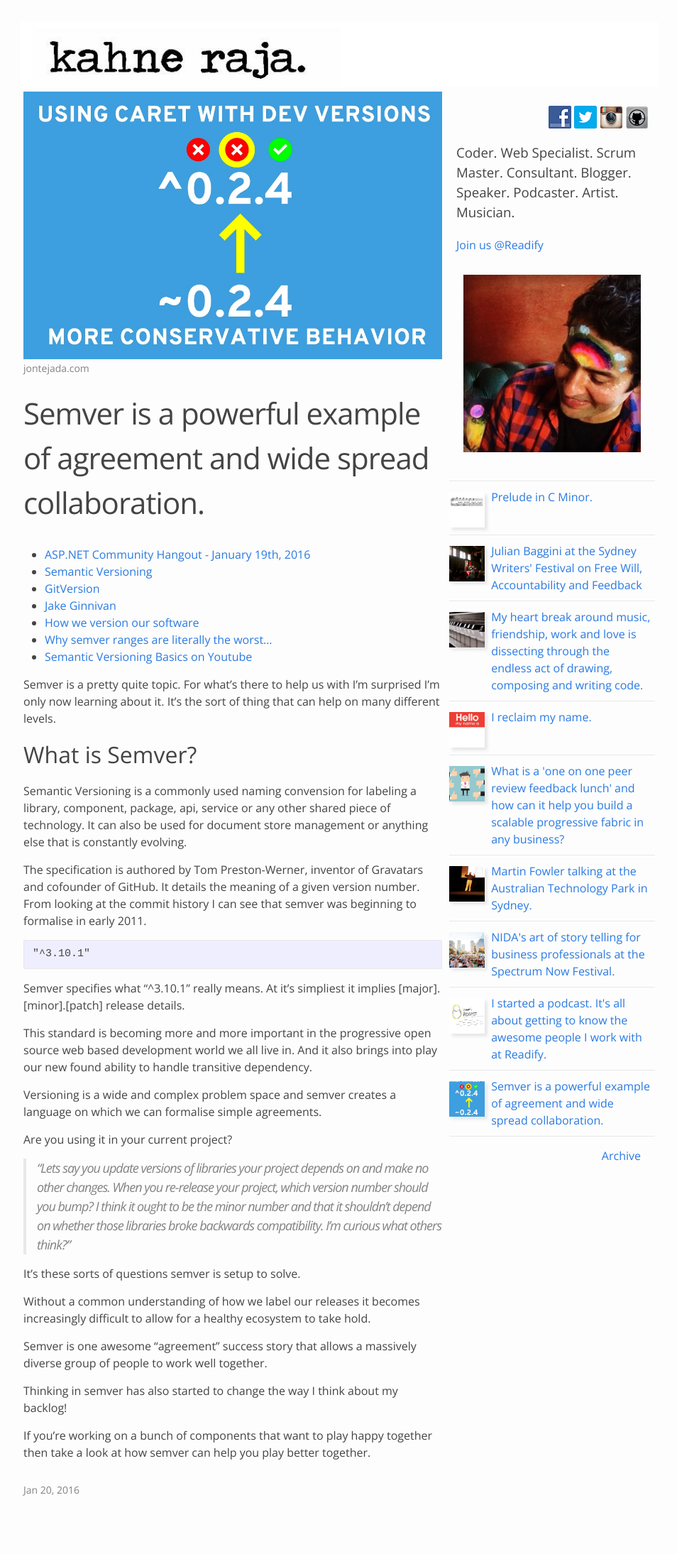
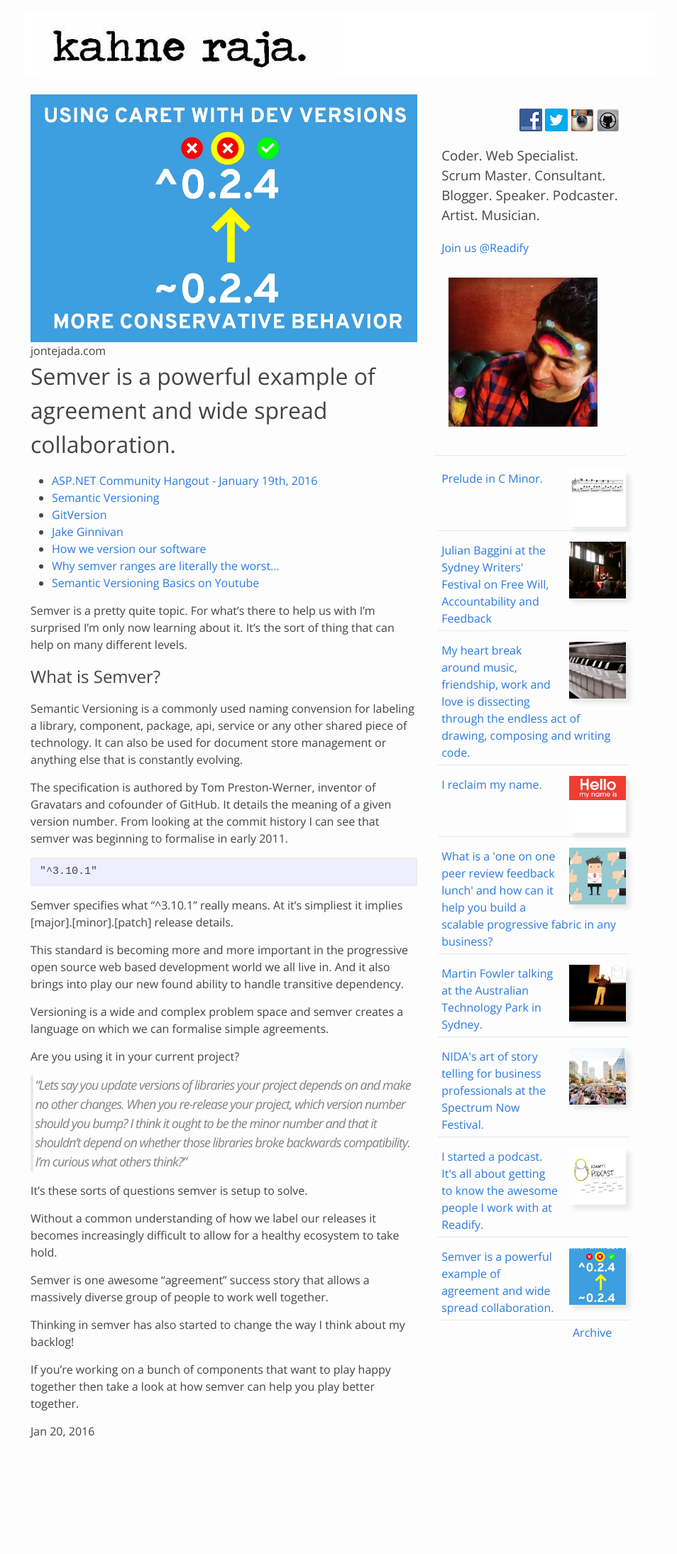
Before and after one commit to dblock/kahneraja.github.io, a Jekyll site: the page built from _posts/2016-01-20-semver-is-a-powerful-example-of-technology-agreement-and-wide-spread-collaboration.md, in a window 1280 px wide. Shown: the whole page at 71% size, without its empty margins (162-1116 px from the left). Built offline with Jekyll 4.4.1, drawn with Linux system fonts in a browser that asks for light colours; comment, search, counter and statistics services are not loaded; after the commit the page ends 2068 px from its top, so only the background shows below that.

Commit message:
responsive update.

```diff
--- /dev/null
+++ b/_includes/grid-profile.html
@@ -0,0 +1,17 @@
+<div class="grid-profile">
+	<div class="social-media">
+		<a href="http://www.facebook.com/kahne.raja" target="_blank"><img src="{{ site.baseurl }}/assets/global/facebook.png" alt=""></a>
+		<a href="http://www.twitter.com/kahneraja" target="_blank"><img src="{{ site.baseurl }}/assets/global/twitter.png" alt=""></a>
+		<a href="http://www.instagram.com/kahneraja" target="_blank"><img src="{{ site.baseurl }}/assets/global/instagram.png" alt=""></a>
+		<a href="http://www.github.com/kahneraja" target="_blank"><img src="{{ site.baseurl }}/assets/global/github.png" alt=""></a>
+	</div>
+	<div class="greeting">
+		<h3>Coder. Web Specialist. Scrum Master. Consultant. Blogger. Speaker. Podcaster. Artist. Musician.</h3>
+	</div>
+	<div>
+		<a href="https://join.readify.net?source=kahneraja.com" target="_blank">Join us @Readify</a>
+	</div>
+	<div>
+		<img class="profile" src="{{ site.baseurl }}/assets/global/profile.jpg" alt="" class="src">
+	</div>
+</div>
--- /dev/null
+++ b/_includes/grid-tail.html
@@ -0,0 +1,15 @@
+{% for post in site.posts limit:10 %}
+	{% if post.secret != true %}
+		<div class="headline">
+			<div class="thumbnail">
+				<a href="{{ post.url | prepend: site.baseurl }}">
+					<img src="{{ site.baseurl }}/assets/post/thumbnail/{{ post.feature }}" alt="{{ post.title }}"></a>
+			</div>
+			<div class="story-line">
+				<span>
+					<a href="{{ post.url | prepend: site.baseurl }}">{{ post.title }}</a>
+				</span>
+			</div>
+		</div>
+  	{% endif %}
+{% endfor %}
--- /dev/null
+++ b/_includes/grid-top.html
@@ -0,0 +1,3 @@
+<div class="grid grid-top">
+    <a href="{{ site.baseurl }}/"><img src="{{ site.baseurl }}/assets/global/kahneraja.jpg" alt=""></a>
+</div>
--- a/_layouts/default.html
+++ b/_layouts/default.html
@@ -4,13 +4,19 @@
   {% include head.html %}
 
   <body>
-
-    {% include header.html %}
-
-    <div class="outer-panel"><div class="left-panel">{{ content }}</div><div class="right-panel">{% include right.html %}</div></div>
-
-    {% include footer.html %}
-
+		<div class="grid grid-set">
+			{% include grid-top.html %}
+			<div class="grid grid-bottom">
+				<div class="grid grid-main">
+					{{content}}
+				</div>
+				<div class="grid grid-tail">
+					{% include grid-profile.html %}
+					{% include grid-tail.html %}
+					<div class="archive"><a href="/archive">Archive</a></div>
+				</div>
+			</div>
+		</div>
   </body>
 
 </html>
--- a/_layouts/post.html
+++ b/_layouts/post.html
@@ -1,7 +1,7 @@
 ---
 layout: default
 ---
-<article class="post" itemscope itemtype="http://schema.org/BlogPosting">
+<div class="post" itemscope itemtype="http://schema.org/BlogPosting">
 
   <header class="post-header">
   	{% if page.feature %}
@@ -45,4 +45,4 @@
   </script>
   <noscript>Please enable JavaScript to view the <a href="https://disqus.com/?ref_noscript" rel="nofollow">comments powered by Disqus.</a></noscript>
 
-</article>
+</div>
--- /dev/null
+++ b/_sass/_body.scss
@@ -0,0 +1,163 @@
+/**
+ * Reset some basic elements
+ */
+body, h1, h2, h3, h4, h5, h6,
+p, blockquote, pre, hr,
+dl, dd, ol, ul, figure {
+    margin: 0;
+    padding: 0;
+}
+
+
+
+/**
+ * Basic styling
+ */
+body {
+    font: $base-font-weight #{$base-font-size}/#{$base-line-height} $base-font-family;
+    color: $text-color;
+    background-color: $background-color;
+    -webkit-text-size-adjust: 100%;
+    -webkit-font-feature-settings: "kern" 1;
+    -moz-font-feature-settings: "kern" 1;
+    -o-font-feature-settings: "kern" 1;
+    font-feature-settings: "kern" 1;
+    font-kerning: normal;
+}
+
+
+
+/**
+ * Set `margin-bottom` to maintain vertical rhythm
+ */
+h1, h2, h3, h4, h5, h6,
+p, blockquote, pre,
+ul, ol, dl, figure,
+%vertical-rhythm {
+    margin-bottom: $white-gap * 3;
+}
+
+
+
+/**
+ * Images
+ */
+img {
+    max-width: 100%;
+    vertical-align: middle;
+}
+
+
+
+/**
+ * Figures
+ */
+figure > img {
+    display: block;
+}
+
+figcaption {
+    font-size: $small-font-size;
+}
+
+
+
+/**
+ * Lists
+ */
+ul, ol {
+    margin-left: $white-gap * 6;
+}
+
+li {
+    > ul,
+    > ol {
+         margin-bottom: 0;
+    }
+}
+
+
+
+/**
+ * Headings
+ */
+h1, h2, h3, h4, h5, h6 {
+    font-weight: $base-font-weight;
+}
+
+
+
+/**
+ * Links
+ */
+a {
+    color: $brand-color;
+    text-decoration: none;
+
+    &:visited {
+        color: darken($brand-color, 15%);
+    }
+
+    &:hover {
+        color: $text-color;
+        text-decoration: underline;
+    }
+}
+
+.home {
+    a:visited {
+        text-decoration: none;
+        color: $brand-color;
+    }
+
+    a:hover {
+        text-decoration: none;
+        color: $brand-color;
+    }
+}
+
+
+
+/**
+ * Blockquotes
+ */
+blockquote {
+    color: $grey-color;
+    border-left: 4px solid $grey-color-light;
+    padding-left: $white-gap / 2;
+    font-size: 18px;
+    letter-spacing: -1px;
+    font-style: italic;
+
+    > :last-child {
+        margin-bottom: 0;
+    }
+}
+
+
+
+/**
+ * Code formatting
+ */
+pre,
+code {
+    font-size: 15px;
+    border: 1px solid $grey-color-light;
+    border-radius: 3px;
+    background-color: #eef;
+}
+
+code {
+    padding: 1px 5px;
+}
+
+pre {
+    padding: 8px 12px;
+    overflow-x: auto;
+
+    > code {
+        border: 0;
+        padding-right: 0;
+        padding-left: 0;
+    }
+}
--- /dev/null
+++ b/_sass/_grid.scss
@@ -0,0 +1,40 @@
+
+.grid-set {
+	padding: $white-gap;
+	width: $desktop-width;
+	margin: 0 auto;
+}
+
+.grid-set .grid-top {
+	padding: $white-gap;
+	margin: $white-gap;
+}
+
+.grid-set .grid-bottom {
+	padding: $white-gap;
+	margin: $white-gap;
+}
+
+.grid-set .grid-main {
+	padding: $white-gap;
+	display: inline-block;
+	margin: $white-gap;
+	width: $tile-width * 2 + $white-gap * 5;
+	vertical-align:top;
+}
+
+.grid-set .grid-tail {
+	padding: $white-gap;
+	display: inline-block;
+	margin: $white-gap;
+	width: $tile-width + $white-gap + $white-gap;
+	vertical-align:top;
+}
+
+@media screen and (max-width: $desktop-width + $white-gap * 8)
+{
+	.grid {
+		width: auto !important;
+		display: block !important;
+	}
+}
--- /dev/null
+++ b/_sass/_headline.scss
@@ -0,0 +1,38 @@
+
+div.headline {
+	padding: $white-gap;
+	margin: $white-gap;
+	width: $tile-width;
+	display: inline-block;
+	min-height: 80px;
+	border-bottom: 1px solid $grey-color-light;
+
+	div.thumbnail {
+		float: right;
+		margin: 0px;
+		margin-left: 15px;
+
+		img {
+			width: 80px;
+			height: 80px;
+			box-shadow: 6px 6px 6px #e8e8e8;
+		}
+	}
+
+	span
+	{
+		margin: 0px;
+
+		a {
+			text-decoration: none;
+		}
+	}
+}
+
+@media screen and (max-width: $desktop-width + $white-gap * 8)
+{
+	div.headline {
+		display: block;
+		width: auto !important;
+	}
+}
--- /dev/null
+++ b/_sass/_post.scss
@@ -0,0 +1,7 @@
+div.post {
+	div.feature {
+		img {
+			width: 100%;
+		}
+	}
+}
--- /dev/null
+++ b/_sass/_profile.scss
@@ -0,0 +1,44 @@
+.grid-profile {
+	padding: $white-gap * 2;
+	margin-bottom: $white-gap * 2;
+	padding-bottom: $white-gap * 2;
+	border-bottom: 1px solid $grey-color-light;
+
+	> div {
+		margin-top: $white-gap * 2;
+		margin-bottom: $white-gap * 4;
+	}
+
+	div.social-media{
+		text-align: right;
+	}
+
+	a {
+		display: inline-block;
+		border: 0;
+	}
+
+	img.button {
+		width: 32px;
+		height: 32px;
+	}
+
+	img.profile {
+		padding: $white-gap * 2;
+		width: $tile-width - $white-gap * 10;
+	}
+
+	@media screen and (max-width: $desktop-width + $white-gap * 8)
+	{
+		img.profile {
+			width: 100%;
+		}
+	}
+}
+
+
+
+.archive{
+	text-align: right;
+	margin: 0 $white-gap * 4;
+}
--- a/_sass/_right-panel.scss
+++ b/_sass/_right-panel.scss
@@ -42,7 +42,7 @@
 	}
 
     @include media-query($outer-max-width + $scollbar-width) {
-        display: none;
+
     }
 
     .archive{
--- /dev/null
+++ b/_sass/_tile.scss
@@ -0,0 +1,55 @@
+div.tile {
+	margin: $white-gap;
+	width: $tile-width;
+	height: $tile-width;
+	position: relative;
+	box-shadow: 6px 6px 6px #e8e8e8;
+	display: inline-block;
+
+	div.thumbnail {
+		float: none;
+		margin: 0px;
+
+		img {
+			width: 100%;
+			height: auto;
+			display: block;
+		}
+	}
+
+	div.story-line
+	{
+		position: absolute;
+		left: 0;
+		bottom: 0;
+
+		width: 100%;
+
+		h3 {
+			padding: $white-gap*2;
+			padding-top: 20px;
+			margin: 0px;
+
+			/* Permalink - use to edit and share this gradient: http://colorzilla.com/gradient-editor/#000000+0,000000+99&0+0,1+82 */
+			background: -moz-linear-gradient(top,  rgba(0,0,0,0) 0%, rgba(0,0,0,1) 82%, rgba(0,0,0,1) 99%); /* FF3.6-15 */
+			background: -webkit-linear-gradient(top,  rgba(0,0,0,0) 0%,rgba(0,0,0,1) 82%,rgba(0,0,0,1) 99%); /* Chrome10-25,Safari5.1-6 */
+			background: linear-gradient(to bottom,  rgba(0,0,0,0) 0%,rgba(0,0,0,1) 82%,rgba(0,0,0,1) 99%); /* W3C, IE10+, FF16+, Chrome26+, Opera12+, Safari7+ */
+			filter: progid:DXImageTransform.Microsoft.gradient( startColorstr='#00000000', endColorstr='#000000',GradientType=0 ); /* IE6-9 */
+
+
+			a {
+				text-decoration: none;
+				color: white;
+			}
+		}
+	}
+}
+
+@media screen and (max-width: $desktop-width + $white-gap * 8)
+{
+	div.tile {
+		display: block;
+		width: auto !important;
+		height: auto !important;
+	}
+}
--- a/css/main.scss
+++ b/css/main.scss
@@ -3,61 +3,33 @@
 ---
 @charset "utf-8";
 
-// Our variables
+// Font
 $base-font-family: "Open Sans", Helvetica, Arial, sans-serif;
 $base-font-size:   16px;
 $base-font-weight: 400;
 $small-font-size:  $base-font-size * 0.875;
 $base-line-height: 1.5;
 
-$padding-unit:	5px;
+// Spacing
+$desktop-width: 910px;
+$text-color: #444444;
+$tile-width: 260px;
+$white-gap: 5px;
 
-$spacing-unit:     30px;
-
+// Colours
 $text-color:       #444444;
 $background-color: #fdfdfd;
 $brand-color:      #2a7ae2;
-
 $grey-color:       #828282;
 $grey-color-light: lighten($grey-color, 40%);
 $grey-color-dark:  darken($grey-color, 25%);
 
-// Width of the content area
-$content-width:    950px;
-$on-mobile:        600px;
-$on-tablet:        950px;
-
-$outer-max-width:	900px;
-$left-max-width:	600px;
-$right-max-width:	300px;
-
-$tile-width:        300px;
-
-$scollbar-width: 	50px;
-
-$radius:            10px;
-
-// Use media queries like this:
-// @include media-query($on-mobile) {
-//     .wrapper {
-//         padding-right: $spacing-unit / 2;
-//         padding-left: $spacing-unit / 2;
-//     }
-// }
-@mixin media-query($device) {
-    @media screen and (max-width: $device) {
-        @content;
-    }
-}
-
 // Import partials from `sass_dir` (defaults to `_sass`)
 @import
-        "base",
-        "layout",
-        "home-panel",
-        "outer-panel",
-        "left-panel",
-        "right-panel",
-        "about-panel",
-        "syntax-highlighting"
+    "body",
+    "grid",
+    "headline",
+    "tile",
+    "post",
+    "profile"
 ;
```
Also changed, not shown: _layouts/home.html (+12 -9 lines), index.html (+12 -8 lines).
